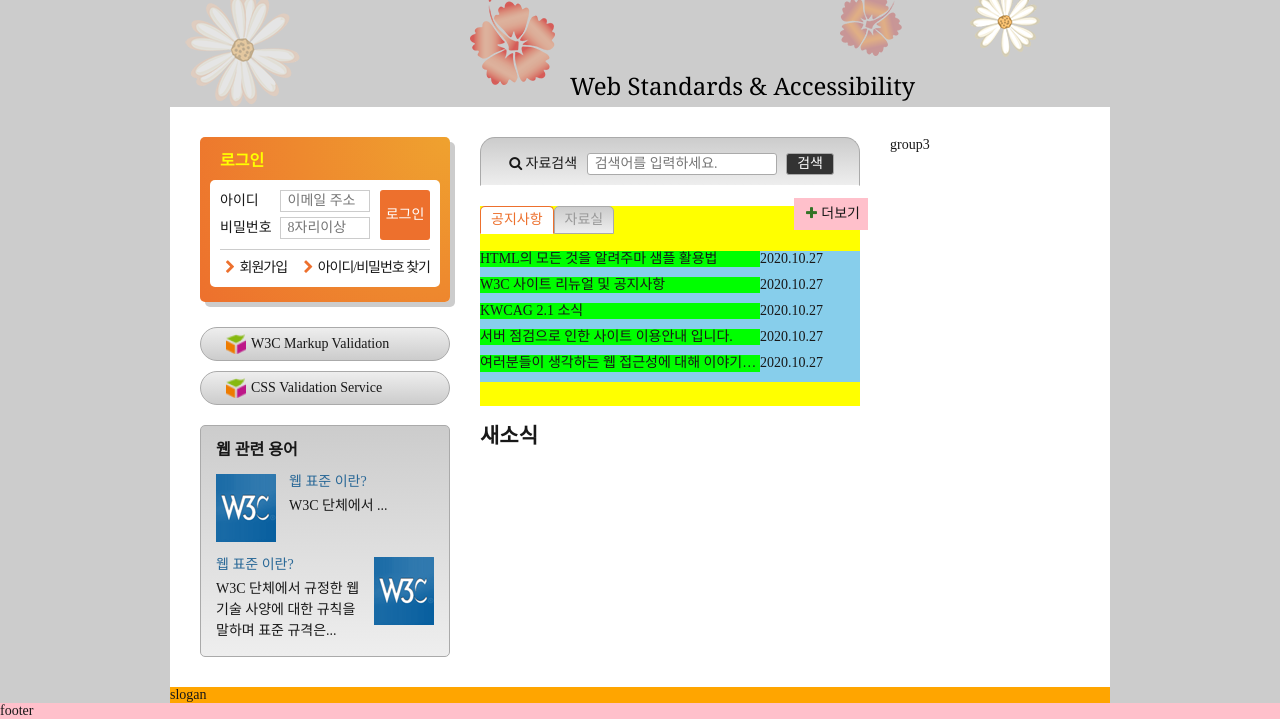
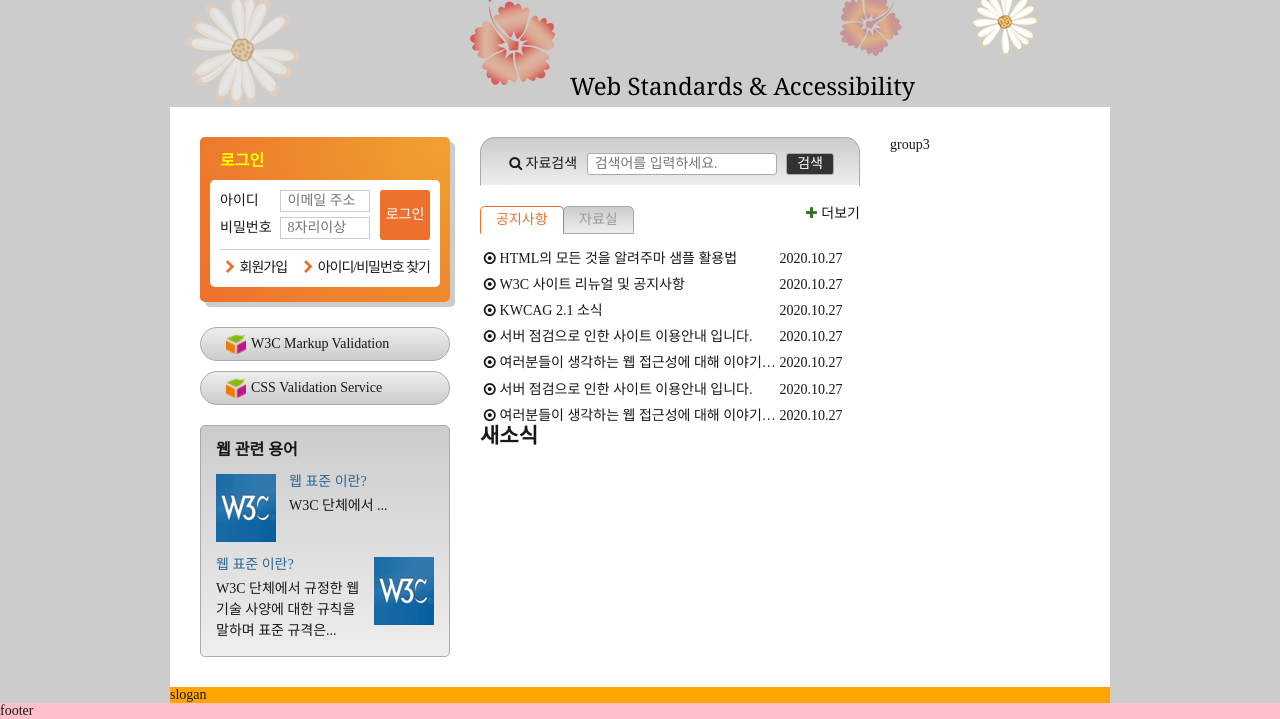
Before and after one commit to ByeongGi/FDS18, a plain HTML site: page index.html in a window 1280 px wide. Shown: the part 137-856 px from the top of the page. Drawn offline with nearby package versions, Linux system fonts and the light colour scheme; a web font is replaced by a local one.

Commit message:
공지사항 및 자료실 디자인 수정 및 인터렉션 추가

```diff
--- a/css/stylesheet.css
+++ b/css/stylesheet.css
@@ -436,7 +436,6 @@ a {
 }
 /* 공지사항 및 자료실 */
 .board {
-  background: yellow;
   position: relative;
   height: 200px;
   margin-top: 20px;
@@ -455,8 +454,16 @@ a {
 }
 
 .tab {
-  float: left;
+  /* float: left; */
   margin: 0;
+  position: absolute;
+  top: 0;
+}
+.notice-heading {
+  left: 0;
+}
+.pds-heading {
+  left: 83px;
 }
 .tab a {
   display: block;
@@ -466,7 +473,10 @@ a {
   color: #999;
   font-size: 1.4rem;
   font-weight: 400;
-  padding: 5px 10px;
+  padding: 5px 15px;
+}
+.is-active .tab {
+  z-index: 5;
 }
 .is-active .tab a {
   color: #ed702d;
@@ -480,10 +490,11 @@ a {
   list-style-type: none;
   padding-left: 0;
   margin: 0;
-  background: skyblue;
-  position: absolute;
+  padding-top: 45px;
+  min-height: 170px;
+  /* position: absolute;
   left: 0;
-  top: 45px;
+  top: 45px; */
 }
 
 .notice-list li,
@@ -499,7 +510,6 @@ a {
   white-space: nowrap;
   overflow: hidden;
   width: 280px;
-  background-color: lime;
 }
 
 .notice-more,
@@ -507,7 +517,6 @@ a {
   position: absolute;
   top: -8px;
   right: -8px;
-  background-color: pink;
   padding: 8px;
 }
 .notice-more::before,
--- a/index.html
+++ b/index.html
@@ -5,6 +5,8 @@
     <meta charset="UTF-8">
     <title>웹카페-고정형 레이아웃</title>
     <link rel="stylesheet" href="./css/stylesheet.css">
+    <script src="./js/jquery.min.js" defer></script>
+    <script src="./js/index.js" defer></script>
   </head>
 
   <body>
@@ -243,6 +245,14 @@
                 <a href="#">여러분들이 생각하는 웹 접근성에 대해 이야기를 나누어 봅시다.</a>
                 <time datetime="2020-10-27T14:38:56">2020.10.27</time>
               </li>
+              <li>
+                <a href="#">서버 점검으로 인한 사이트 이용안내 입니다.</a>
+                <time datetime="2020-10-27T14:38:56">2020.10.27</time>
+              </li>
+              <li>
+                <a href="#">여러분들이 생각하는 웹 접근성에 대해 이야기를 나누어 봅시다.</a>
+                <time datetime="2020-10-27T14:38:56">2020.10.27</time>
+              </li>
             </ul>
             <a class="notice-more icon-plus" aria-labelledby="noticeHeading" title="공지사항">더보기</a>
           </section>
--- /dev/null
+++ b/js/index.js
@@ -0,0 +1,11 @@
+var section = $('.board section');
+var tab = $('.board .tab a');
+var item = $('.board li');
+
+item.addClass('icon-dot-circled');
+
+tab.click(function(e) {
+  e.preventDefault();
+  section.removeClass('is-active');
+  $(this).parent().parent().addClass('is-active');
+});
```
